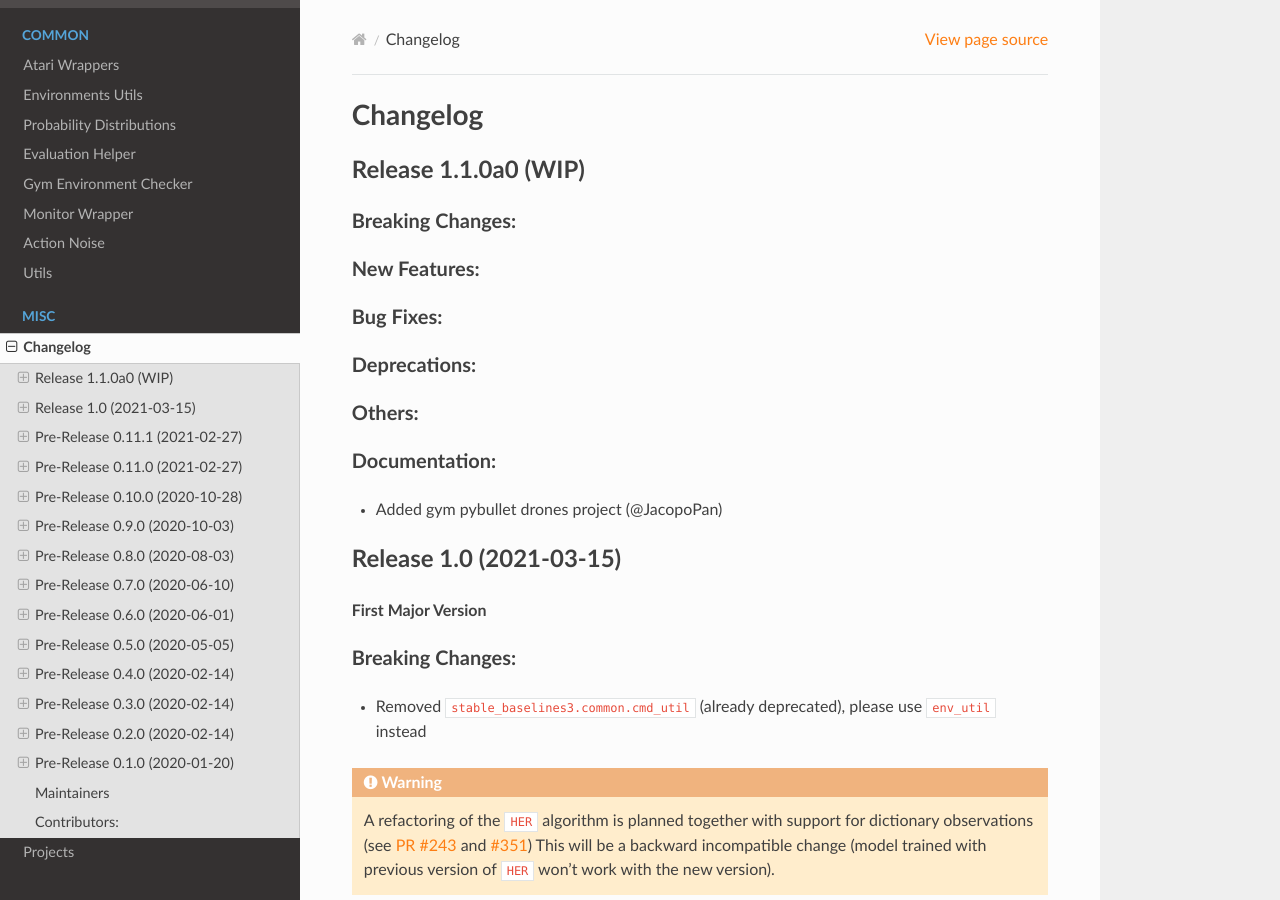
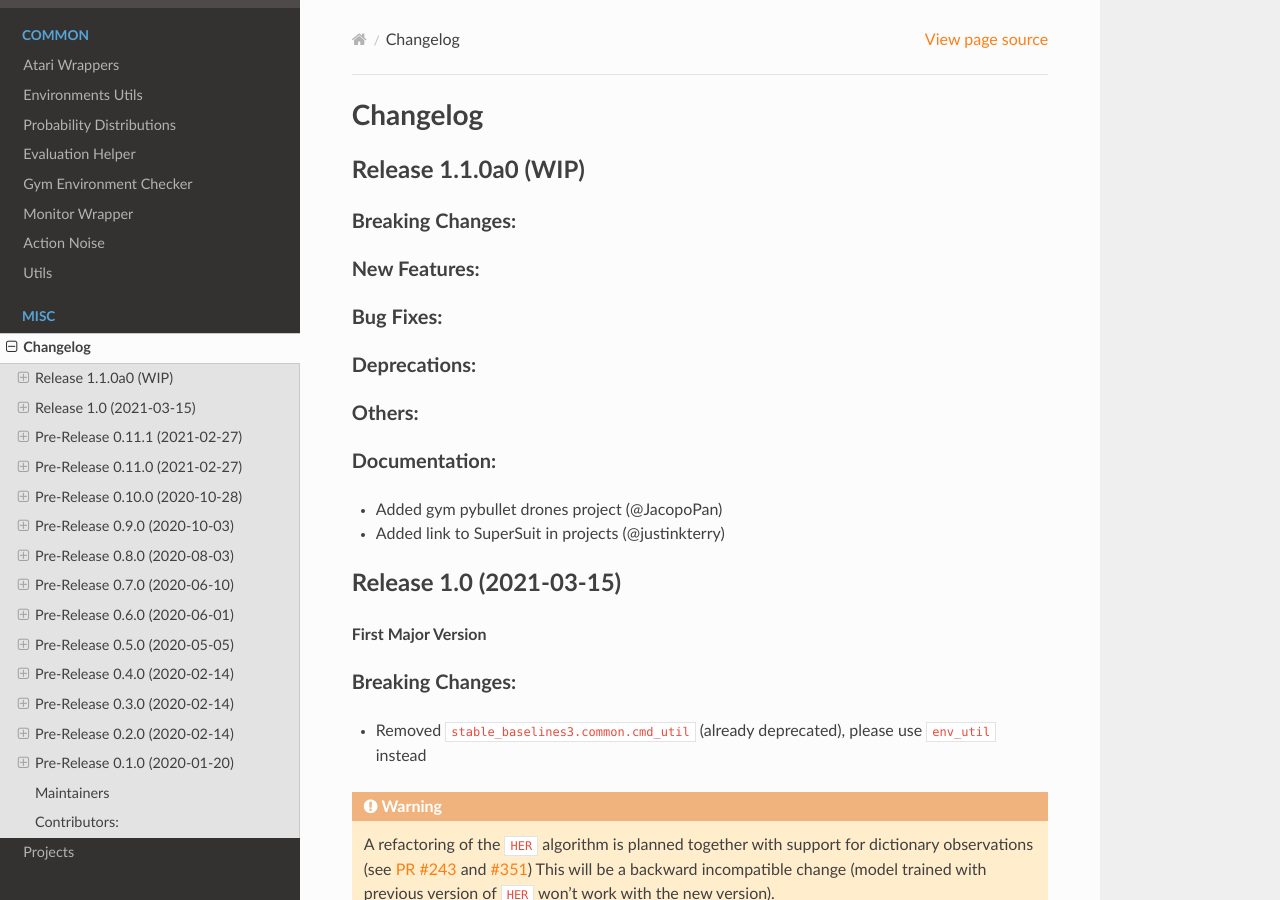
Before and after one commit to DLR-RM/stable-baselines3, a Sphinx documentation site: the page built from docs/misc/changelog.rst, in a window 1280 px wide and 900 px high. Built offline with Sphinx 7.4.7 and the Read the Docs theme 2.0.0, drawn with Linux system fonts in a browser that asks for light colours; pages that are not in the unit, such as notebooks, are missing from menus.

Commit message:
Update changelog.rst

```diff
--- a/docs/misc/changelog.rst
+++ b/docs/misc/changelog.rst
@@ -25,6 +25,7 @@ Others:
 Documentation:
 ^^^^^^^^^^^^^^
 - Added gym pybullet drones project (@JacopoPan)
+- Added link to SuperSuit in projects (@justinkterry)
 
 
 Release 1.0 (2021-03-15)
```
